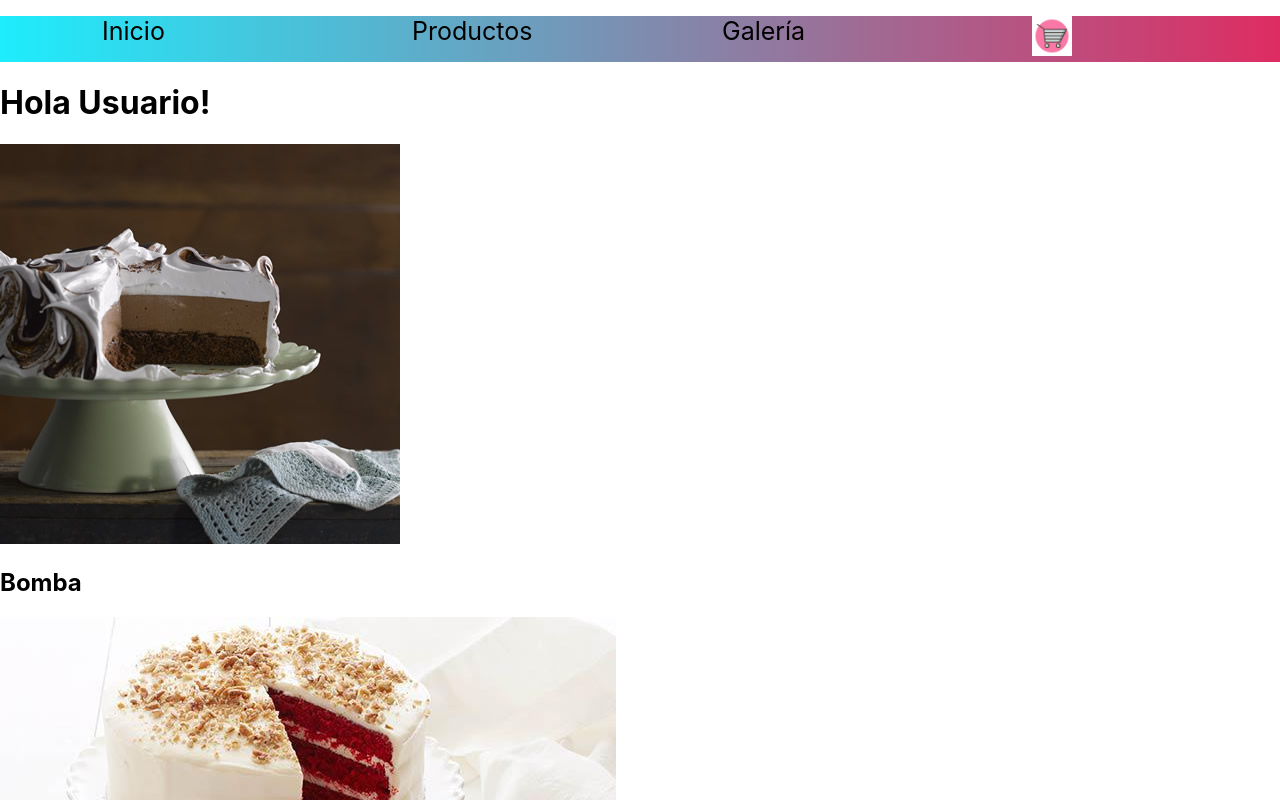
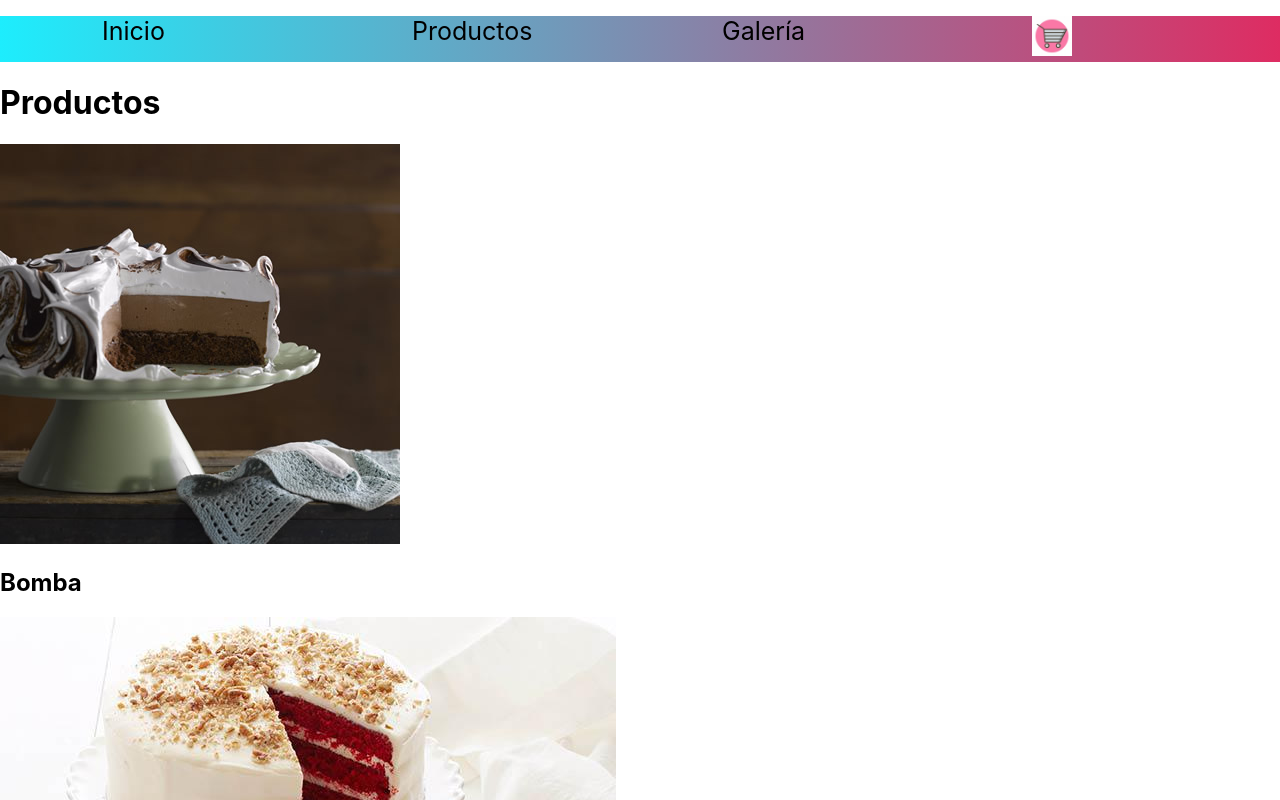
Before and after one commit to mariana-rodrigo/react_desafios, a React (Create React App) app: page / in a window 1280 px wide. Shown: the top 800 px of the page. Built offline with nearby package versions, Linux system fonts and the light colour scheme.

Commit message:
desafío clase 6 segunda parte

```diff
--- a/src/App.js
+++ b/src/App.js
@@ -10,10 +10,10 @@ function App() {
         <NavBar/>
 
       </header>
-      <body>
-        <ItemListContainer greetings={'Hola Usuario!'}/>
+
+        <ItemListContainer greetings={'Productos'}/>
         <ItemCount/>
-      </body>
+
     </div>
   );
 
--- a/src/components/CartWidget.js
+++ b/src/components/CartWidget.js
@@ -4,7 +4,7 @@ import "./CartWidget.css"
 function CartWidget(){
     return(
         <div>
-            <img src={carrito} alt="carrito" class="carrito"></img>
+            <img src={carrito} alt="carrito" className="carrito"></img>
         </div>
 
     )
--- a/src/components/ItemList.js
+++ b/src/components/ItemList.js
@@ -1,15 +1,30 @@
 import Bomba from '../imagenes/Bomba.jpg'
 import Infierno from '../imagenes/Infierno.jpeg'
 import Item from './Item'
+import React from 'react'
 
-function ItemList(){
+class ItemList extends React.Component{
+    constructor(props) {
+        super(props);
+        this.timer = null;
+    }
+
+    componentDidMount() {
+        this.timer = setTimeout(() => console.log('Hello, World!'), 2000)
+    }
+
+    componentWillUnmount() {
+        clearTimeout(this.timer);
+    }
+
+    render() {
         const tortas =[
             {nombre: "Bomba",
             imagen: Bomba},
             {nombre: "Infierno",
             imagen: Infierno}
         ]
-    return(
+        return (
             <div>
 
                 {tortas.map(torta => <Item nombreTorta ={torta.nombre} imagenTorta={torta.imagen}/>)}
@@ -17,4 +32,7 @@ function ItemList(){
             </div>
         )
     }
-export default ItemList;
+
+}
+
+export default ItemList
```
Also changed, not shown: src/components/Item.js (+21 -2 lines). Lines whose indentation alone changed are shown as unchanged.
